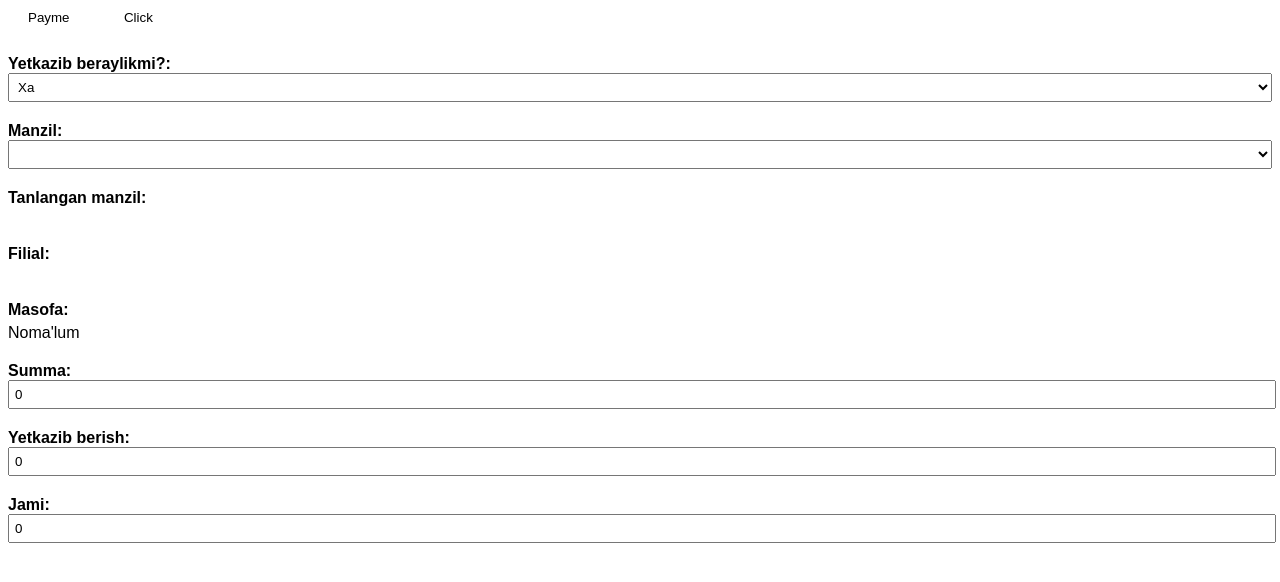
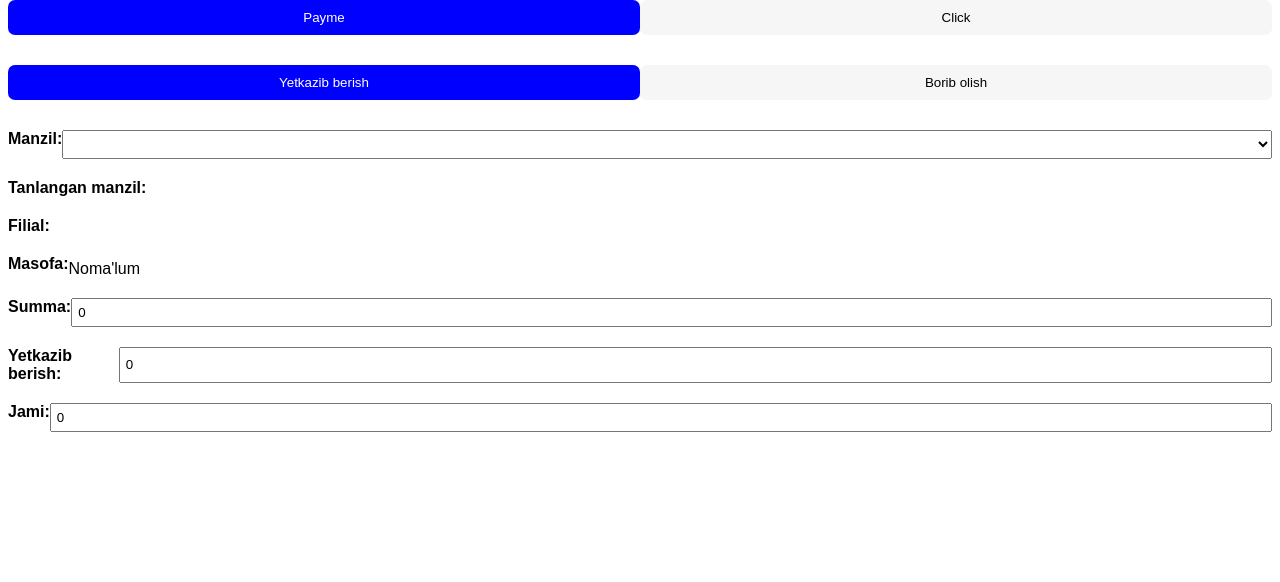
Before and after one commit to STQT/anjanbot, a Django app: page /tg/order/ in a window 1280 px wide. Shown: the part 116-698 px from the top of the page. Run offline with Django 4.2, Linux system fonts and the light colour scheme; tables that the repository leaves empty hold one stand-in row (values such as "Sample post"); lists and menus that the app fills with data are empty; parts of the project's set-up code (start-up, migrations or seed data) failed here and were passed over; some libraries are stand-ins or nearby versions.

Commit message:
order page changes

```diff
--- a/app/static/css/style.css
+++ b/app/static/css/style.css
@@ -212,22 +212,42 @@ h2 {
 
 .form-group {
   margin-bottom: 20px;
+  display: flex;
+  width: 100%;
 }
 
 .cash-button {
   border: none;
-  padding: 10px 20px;
-  margin-right: 10px;
-  background-color: transparent;
-  color: #000;
+  padding: 10px 0; /* Adjust padding as needed */
+  width: 50%;
+  background-color: var(--second-color);
   cursor: pointer;
   border-radius: 7px;
+  display: inline-block; /* Change display to block */
+  margin-bottom: 10px; /* Add margin bottom to separate buttons */
 }
 
-.cash-button:hover {
+.cash-button.active {
   background-color: blue;
   color: #fff;
 }
+
+.delivery-button {
+  border: none;
+  padding: 10px 0; /* Adjust padding as needed */
+  width: 50%;
+  background-color: var(--second-color);
+  cursor: pointer;
+  border-radius: 7px;
+  display: inline-block; /* Change display to block */
+  margin-bottom: 10px; /* Add margin bottom to separate buttons */
+}
+
+.delivery-button.active {
+  background-color: blue;
+  color: #fff;
+}
+
 
 
 /* Adjust label styles */
@@ -263,10 +283,7 @@ span {
 }
 
 /* Create a two-column layout */
-.form-group {
-  display: inline-block;
-  width: 100%;
-}
+
 
 /* Clearfix to prevent columns from overlapping */
 .clearfix::after {
--- a/app/templates/products/order.html
+++ b/app/templates/products/order.html
@@ -10,17 +10,17 @@
   </div>
   <div>
     <div class="form-group">
-      <button type="button" class="cash-button" value="payme">Payme</button>
+      <button type="button" class="cash-button active" value="payme">Payme</button>
       <button type="button" class="cash-button" value="click">Click</button>
-      <input type="hidden" id="cashType" name="cashType" value="payme"> <!-- Hidden input to store the selected value -->
+      <input type="hidden" id="cashType" name="cashType" value="payme">
+      <!-- Hidden input to store the selected value -->
     </div>
 
     <div class="form-group">
-      <label for="deliveryOption">Yetkazib beraylikmi?:</label>
-      <select id="deliveryOption" name="deliveryOption">
-        <option value="yes">{% trans "Xa" %}</option>
-        <option value="no">{% trans "Yo'q" %}</option>
-      </select>
+      <button type="button" class="delivery-button active" value="yes">{% trans "Yetkazib berish" %}</button>
+      <button type="button" class="delivery-button" value="no">{% trans "Borib olish" %}</button>
+      <input type="hidden" id="deliveryOption" name="deliveryOption" value="yes">
+      <!-- Hidden input to store the selected value -->
     </div>
 
     <div class="form-group">
@@ -61,7 +61,46 @@
   </div>
 
   <script>
+
+    document.addEventListener("DOMContentLoaded", function () {
+      var cashButtons = document.querySelectorAll(".cash-button");
+      var deliveryButtons = document.querySelectorAll(".delivery-button");
+
+      cashButtons.forEach(function (button) {
+        button.addEventListener("click", function () {
+          // Remove active class from all buttons
+          cashButtons.forEach(function (btn) {
+            btn.classList.remove("active");
+          });
+
+          // Add active class to the clicked button
+          this.classList.add("active");
+
+          var selectedValue = this.value;
+          var cashTypeInput = document.getElementById("cashType");
+          cashTypeInput.value = selectedValue;
+        });
+      });
+      deliveryButtons.forEach(function (button) {
+        button.addEventListener("click", function () {
+          // Remove active class from all buttons
+          deliveryButtons.forEach(function (btn) {
+            btn.classList.remove("active");
+          });
+
+          // Add active class to the clicked button
+          this.classList.add("active");
+
+          var selectedValue = this.value;
+          var deliveryTypeInput = document.getElementById("deliveryOption");
+          deliveryTypeInput.value = selectedValue;
+        });
+      });
+    });
+
+
     var user = Telegram.WebApp.initDataUnsafe.user;
+    // var user = {"id": 6201336345};
     var button = Telegram.WebApp.MainButton;
 
     let outletBranches = [];
```
